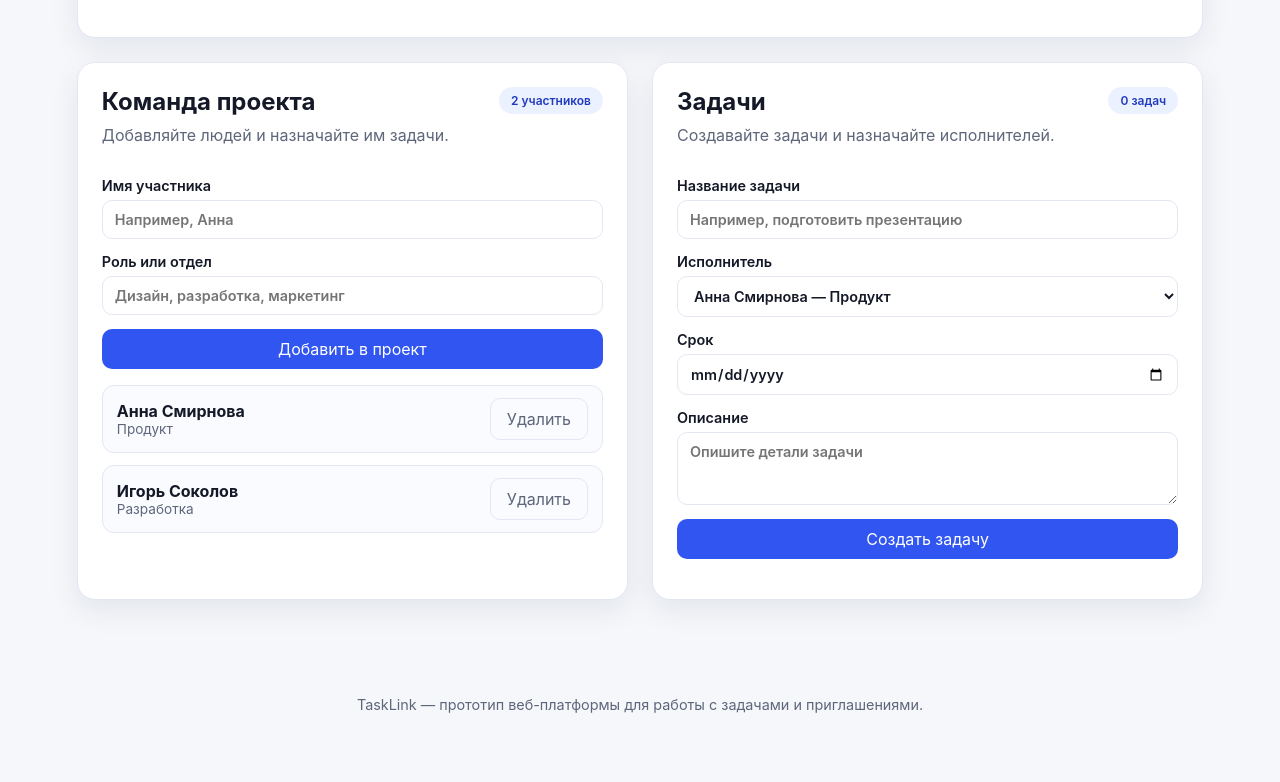
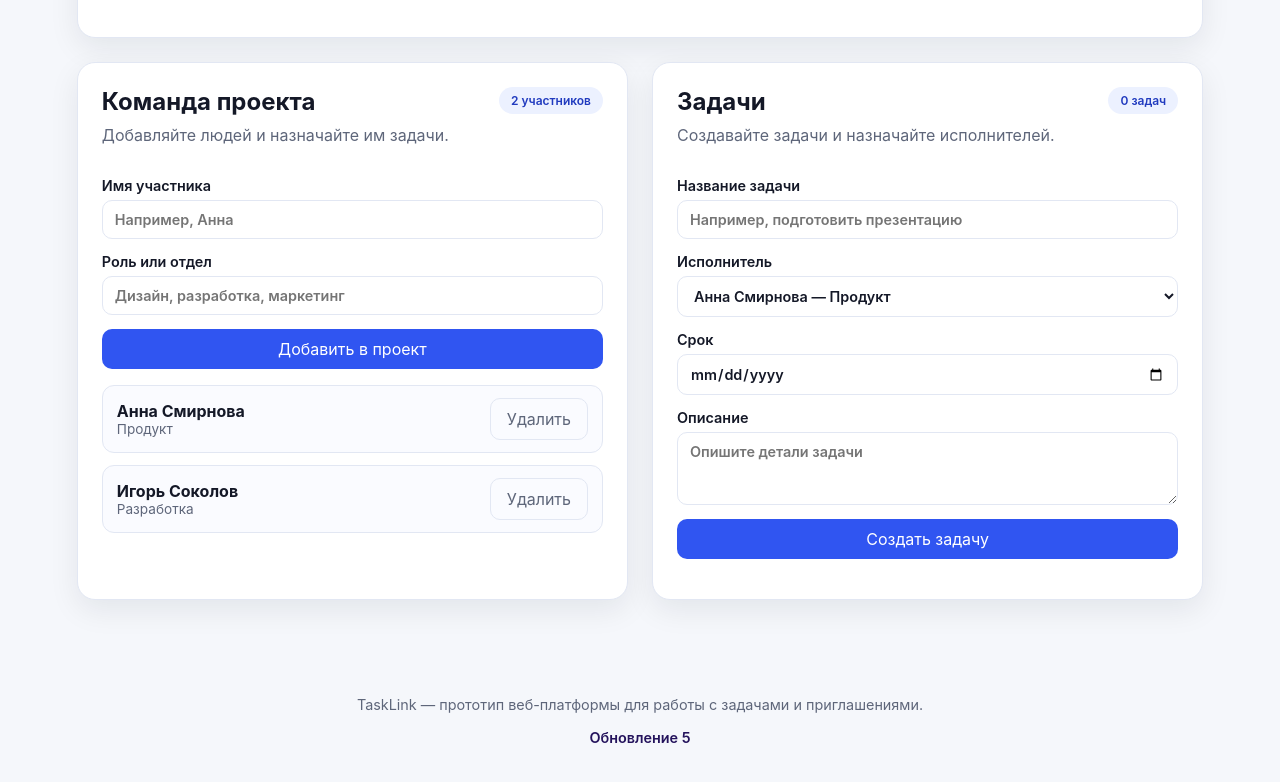
Before and after one commit to eduard-zheleznov/test-codex, a plain HTML site: page index.html in a window 1280 px wide. Shown: the part 1101-1883 px from the top of the page. Drawn offline with Linux system fonts and the light colour scheme.

Commit message:
Add update counter label

```diff
--- a/app.js
+++ b/app.js
@@ -17,6 +17,7 @@ const speedometer = document.getElementById("speedometer");
 const speedometerValue = document.getElementById("speedometerValue");
 const speedometerHint = document.getElementById("speedometerHint");
 const speedometerTicks = document.getElementById("speedometerTicks");
+const updateLabel = document.getElementById("updateLabel");
 
 const state = {
   members: [
@@ -214,3 +215,10 @@ updateInvite();
 renderMembers();
 renderTasks();
 renderSpeedometerTicks();
+
+if (updateLabel) {
+  const stored = Number(localStorage.getItem("tasklinkUpdate")) || 4;
+  const next = stored + 1;
+  localStorage.setItem("tasklinkUpdate", String(next));
+  updateLabel.textContent = `Обновление ${next}`;
+}
--- a/index.html
+++ b/index.html
@@ -150,6 +150,7 @@
 
     <footer>
       <p>TaskLink — прототип веб-платформы для работы с задачами и приглашениями.</p>
+      <p class="update-label" id="updateLabel">Обновление 0</p>
     </footer>
 
     <template id="memberItem">
--- a/styles.css
+++ b/styles.css
@@ -288,6 +288,11 @@ footer {
   font-size: 0.9rem;
 }
 
+.update-label {
+  font-weight: 600;
+  color: #24135c;
+}
+
 .speedometer-panel {
   background: radial-gradient(circle at top, #2f176d 0%, #1a0a47 55%, #140438 100%);
   color: #f5f1ff;
```
